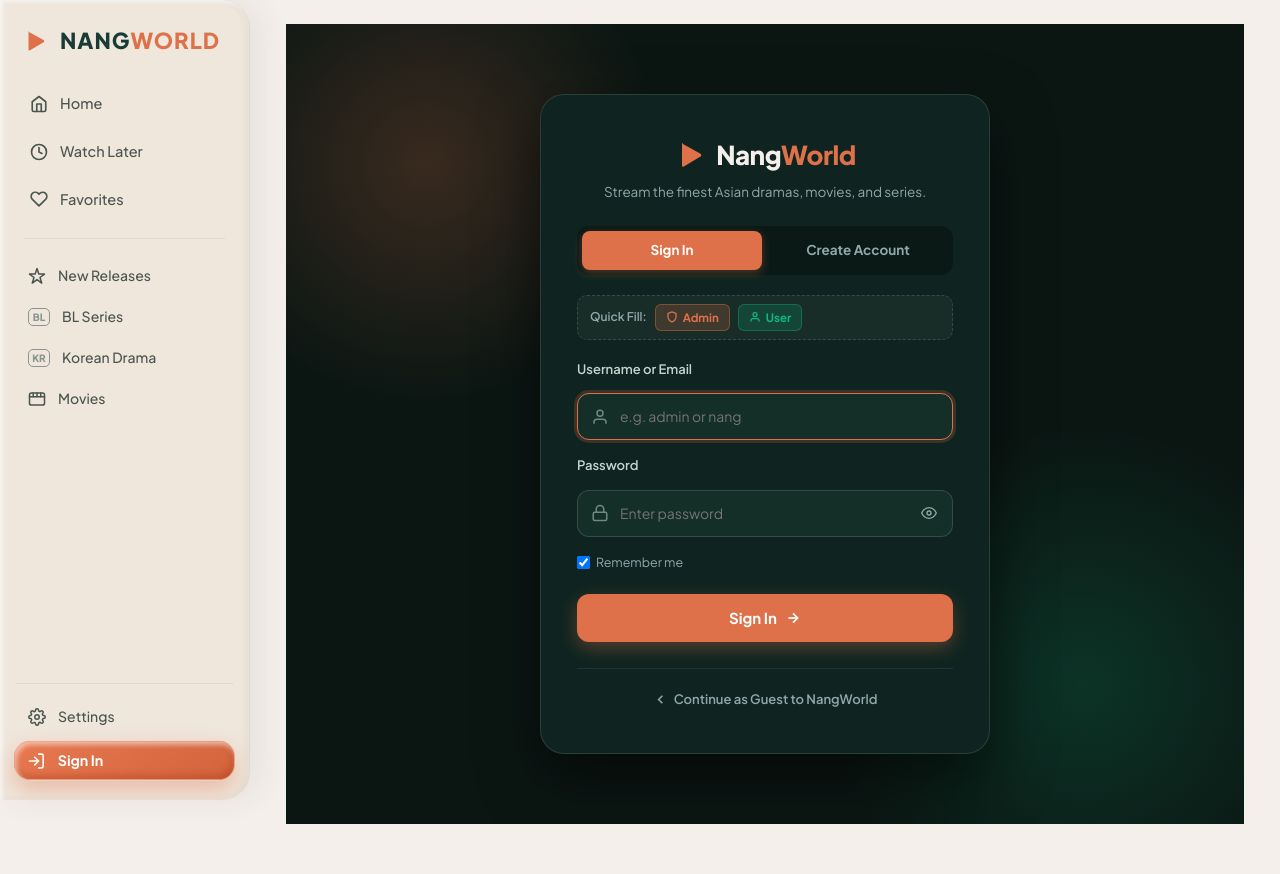
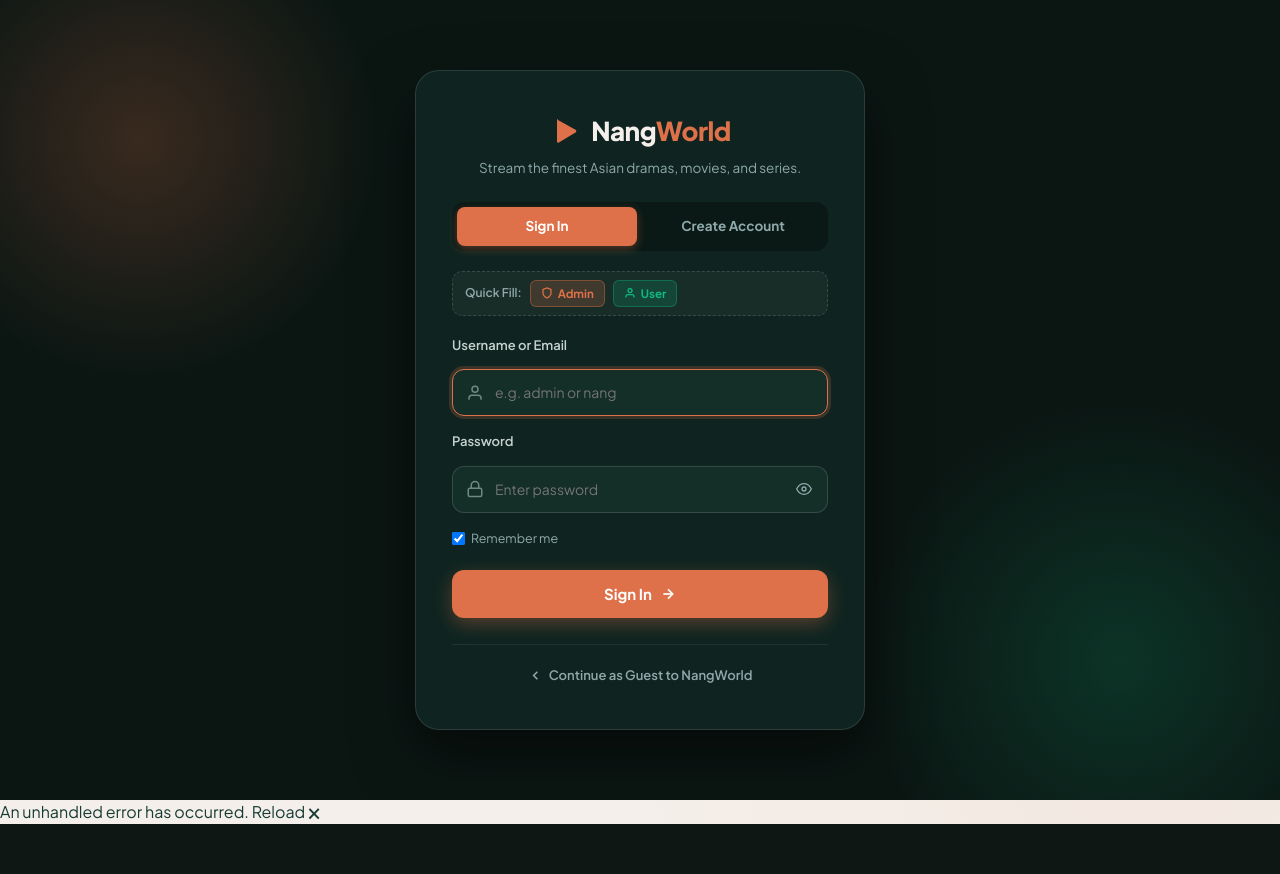
Before and after one commit to NanAyeMyoMyoMyatHan/Movie-Mangement-System, an ASP.NET Core app: page /login in a window 1280 px wide. After the commit the page ends 824 px from the top, so only its background shows below. Run offline with ASP.NET Core 8, Linux system fonts and the light colour scheme; style sheets or scripts are compiled from the project's sources; some web fonts are replaced.

Commit message:
feat(auth): separate login page from main dashboard sidebar into standalone layout

```diff
--- /dev/null
+++ b/DotNetProject.Balzor/Components/Layout/EmptyLayout.razor
@@ -0,0 +1,12 @@
+@inherits LayoutComponentBase
+
+<div class="empty-layout">
+    @Body
+</div>
+
+<!-- Blazor Error UI -->
+<div id="blazor-error-ui">
+    An unhandled error has occurred.
+    <a href="" class="reload">Reload</a>
+    <a class="dismiss">🗙</a>
+</div>
--- a/DotNetProject.Balzor/Components/Pages/Login.razor
+++ b/DotNetProject.Balzor/Components/Pages/Login.razor
@@ -1,6 +1,8 @@
 @page "/login"
 @page "/signin"
+@layout DotNetProject.Balzor.Components.Layout.EmptyLayout
 @using DotNetProject.Balzor.Components.Shared
+@using DotNetProject.Balzor.Components.Layout
 @inject AuthService AuthService
 @inject NavigationManager Nav
 @rendermode InteractiveServer
--- a/DotNetProject.Balzor/wwwroot/app.css
+++ b/DotNetProject.Balzor/wwwroot/app.css
@@ -18,6 +18,13 @@ a, .btn-link {
 /* ========================================================
    REELORA LAYOUT
    ======================================================== */
+.empty-layout {
+    min-height: 100vh;
+    width: 100%;
+    margin: 0;
+    padding: 0;
+}
+
 .petale-layout {
     min-height: 100vh;
     background: #F4EFEA !important;
```
